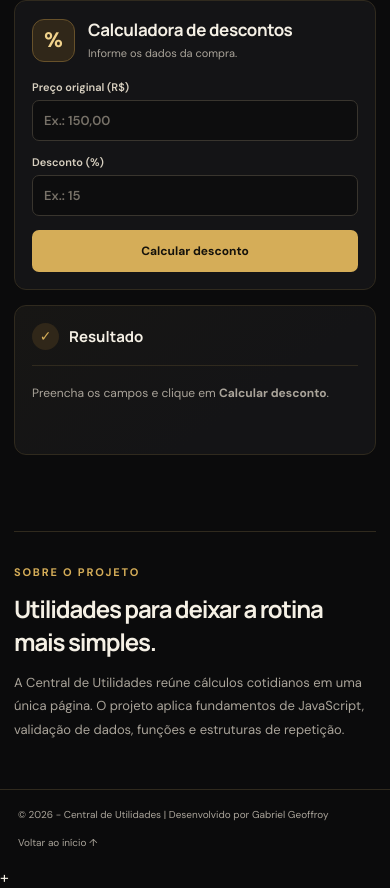
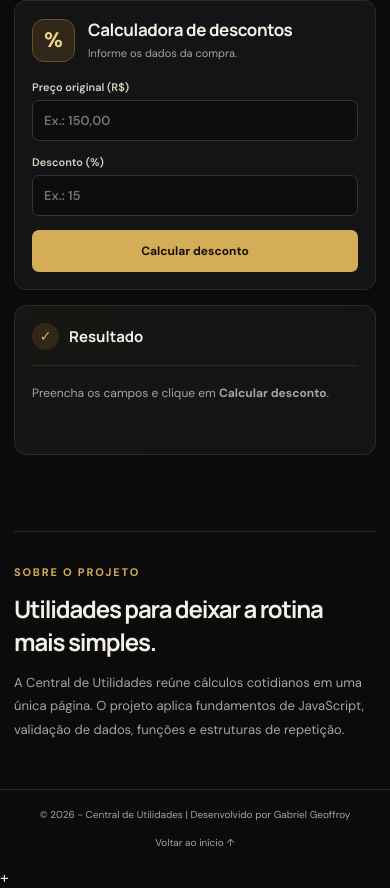
Before and after one commit to GabrielGeoffroy/Projeto-Integrador-IF-Sudeste-MG-, a plain HTML site: page index.html in a window 390 px wide. Shown: the part 1328-2216 px from the top of the page. Drawn offline with Linux system fonts and the light colour scheme.

Commit message:
Centraliza créditos no rodapé

```diff
--- a/style.css
+++ b/style.css
@@ -101,8 +101,9 @@ h2 { margin: 0; font-size: clamp(24px, 3.5vw, 32px); letter-spacing: -1.2px; }
 .sobre { padding-top: 33px; padding-bottom: 66px; border-top: 1px solid var(--linha); scroll-margin-top: 86px; }
 .sobre h2 { max-width: 620px; }
 .sobre > p:last-child { max-width: 620px; margin: 13px 0 0; color: var(--suave); font-size: 13px; line-height: 1.8; }
-.rodape { display: flex; align-items: center; justify-content: space-between; gap: 15px; padding: 21px max(24px, calc((100vw - 1160px) / 2)); border-top: 1px solid var(--linha); color: var(--suave); font-size: 11px; }
+.rodape { position: relative; display: flex; align-items: center; justify-content: center; gap: 15px; padding: 21px max(24px, calc((100vw - 1160px) / 2)); border-top: 1px solid var(--linha); color: var(--suave); font-size: 11px; }
 .rodape a { text-decoration: none; }
+.rodape > a:last-child { position: absolute; right: max(24px, calc((100vw - 1160px) / 2)); }
 .rodape a:hover { color: var(--dourado-claro); }
 .marca-rodape { color: var(--dourado); font-weight: 700; }
 :focus-visible { outline: 2px solid var(--dourado-claro); outline-offset: 3px; }
@@ -136,7 +137,8 @@ h2 { margin: 0; font-size: clamp(24px, 3.5vw, 32px); letter-spacing: -1.2px; }
   .box-form, .box-resultado { padding: 17px; }
   .box-resultado { min-height: 150px; }
   .sobre { padding-bottom: 48px; }
-  .rodape { flex-wrap: wrap; padding: 18px; font-size: 10px; }
+  .rodape { position: static; flex-wrap: wrap; padding: 18px; font-size: 10px; }
+  .rodape > a:last-child { position: static; }
 }
 @media (max-width: 390px) {
   .container, .topo-conteudo { width: calc(100% - 28px); }
```
